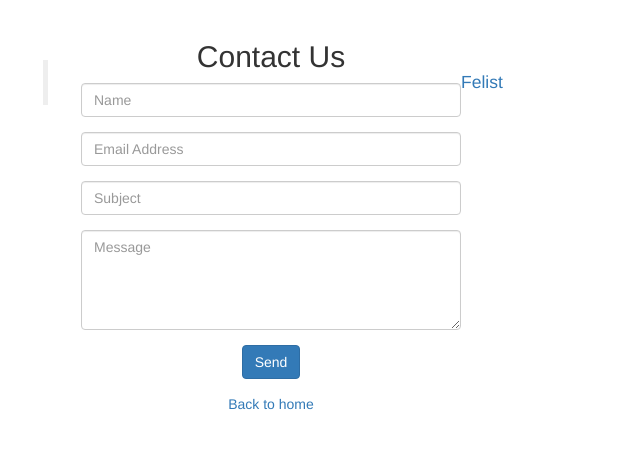
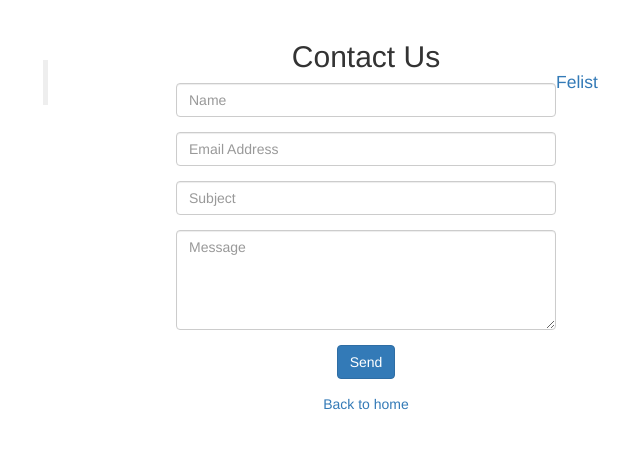
Before and after one commit to alexsclim/Felist, a Flask app: page /contact in a window 1280 px wide. Shown: the part 52-501 px from the top of the page, without its empty margins (84-724 px from the left). Run offline with Flask 2, Linux system fonts and the light colour scheme; some libraries are stand-ins or nearby versions.

Commit message:
centering divs

```diff
--- a/app/templates/contact.html
+++ b/app/templates/contact.html
@@ -1,7 +1,7 @@
 {% extends "alternate_base.html" %}
 {% block body %}
   <div class="text-center">
-    <div class="col-sm-4 col-sm-offset-1">
+    <div class="col-sm-4 col-sm-offset-2">
       <h2>Contact Us</h2>
 
         {% if success %}
```
Also changed, not shown: 1 other file.
